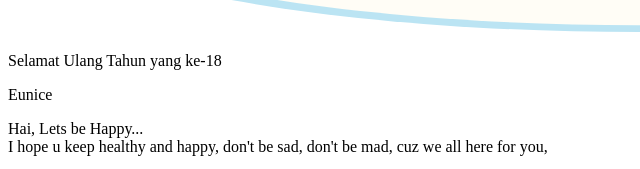
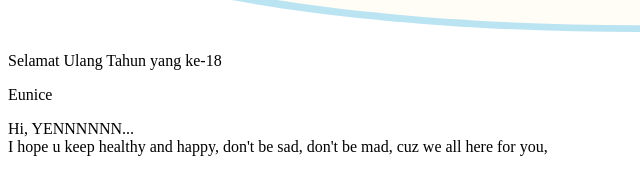
Before and after one commit to fitriadyaa/web_hbd_2022, a website with bundled scripts: page dist/index.html in a window 1280 px wide. Shown: the part 9279-9448 px from the top of the page, 0-640 px from the left. Built offline with nearby package versions, Linux system fonts and the light colour scheme; files whose address does not match are found by name.

Commit message:
change date

```diff
--- a/dist/index.html
+++ b/dist/index.html
@@ -80,11 +80,11 @@
             <div class="scroll">
                 <div class="text">
                     <p>
-                        Hai, Lets be Happy...
+                        Hi, YENNNNNN...
                         <br> I hope u keep healthy and happy, don't be sad, don't be mad, cuz we all here for you,
                     </p>
                     <p>
-                        <br> SEMANGAT SEKOLAHNYA JANGAN BOLOS WOY <br> I hope u can sleep early <br><br> 항상 건강하시고 행복하시길 바래.
+                        <br> SEMANGAT SEKOLAHNYA JANGAN BOLOS WOY <br> I hope u can sleep early <br><br> 항상 건강하고 해복하길 바래
                 </div>
             </div>
         </div>
```
Also changed, not shown: 5 other files.
